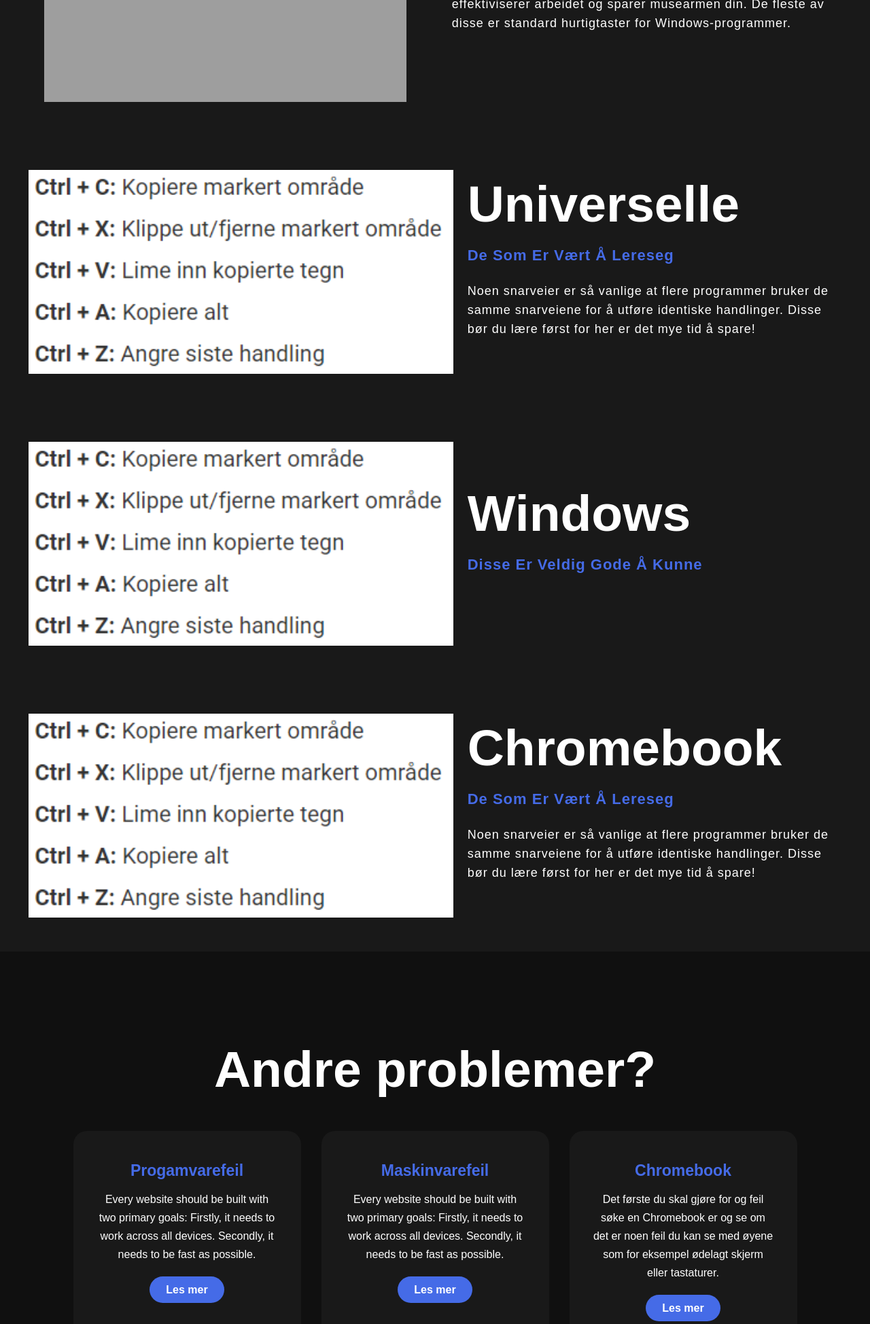
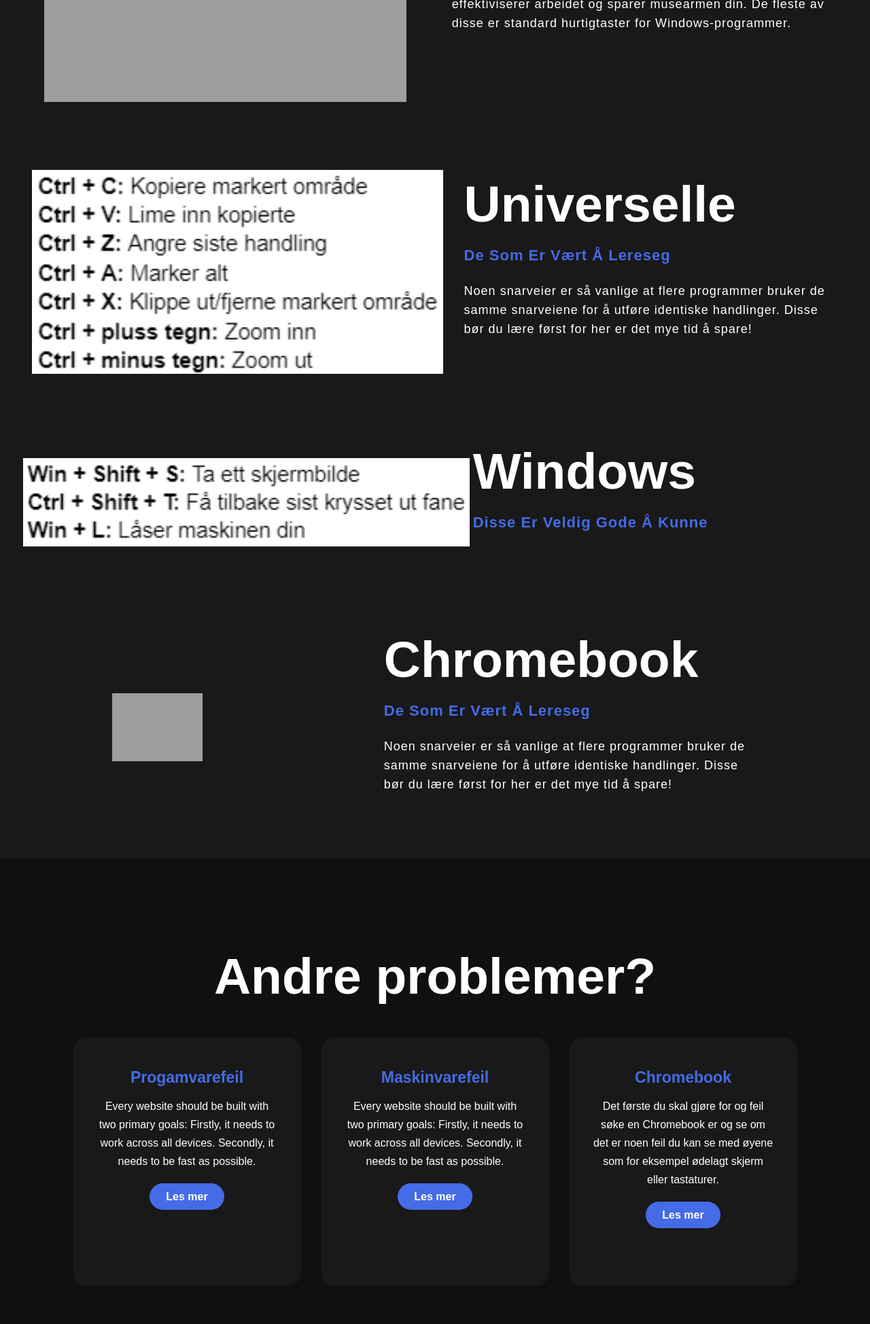
Before and after one commit to Tnobb/prosjektTVERFAGLIG, a Flask app: page /hurtigtaster in a window 1280 px wide. Shown: the part 1100-3048 px from the top of the page at 68% size. Run offline with Flask 2, Linux system fonts and the light colour scheme; grey boxes are pictures that could not be loaded.

Commit message:
shortcuts

```diff
--- a/app/templates/hurtigtaster.html
+++ b/app/templates/hurtigtaster.html
@@ -56,7 +56,7 @@
 
 	<section class="about">
 		<div class="main">
-			<img src="{{ url_for('static', filename='media/ctrl+C.png') }}" width="auto" height="300">
+			<img src="{{ url_for('static', filename='media/WindowsCTRL.png') }}" width="auto" height="130">
 			<div class="about-text">
 				<h2>Windows</h2>
 				<h5><span>disse er veldig gode å kunne</span></h5>
@@ -67,7 +67,7 @@
 
 	<section class="about">
 		<div class="main">
-			<img src="{{ url_for('static', filename='media/ctrl+C.png') }}" width="auto" height="300">
+			<img src="{{ url_for('static', filename='media/ChromebookCTRL.png') }}" width="auto" height="100">
 			<div class="about-text">
 				<h2>Chromebook</h2>
 				<h5><span>De som er vært å lereseg</span></h5>
```
Also changed, not shown: app/static/media/ChormebookCTRL.png (added), app/static/media/WindowsCTRL.png (added), app/static/media/ctrl+C.png.
